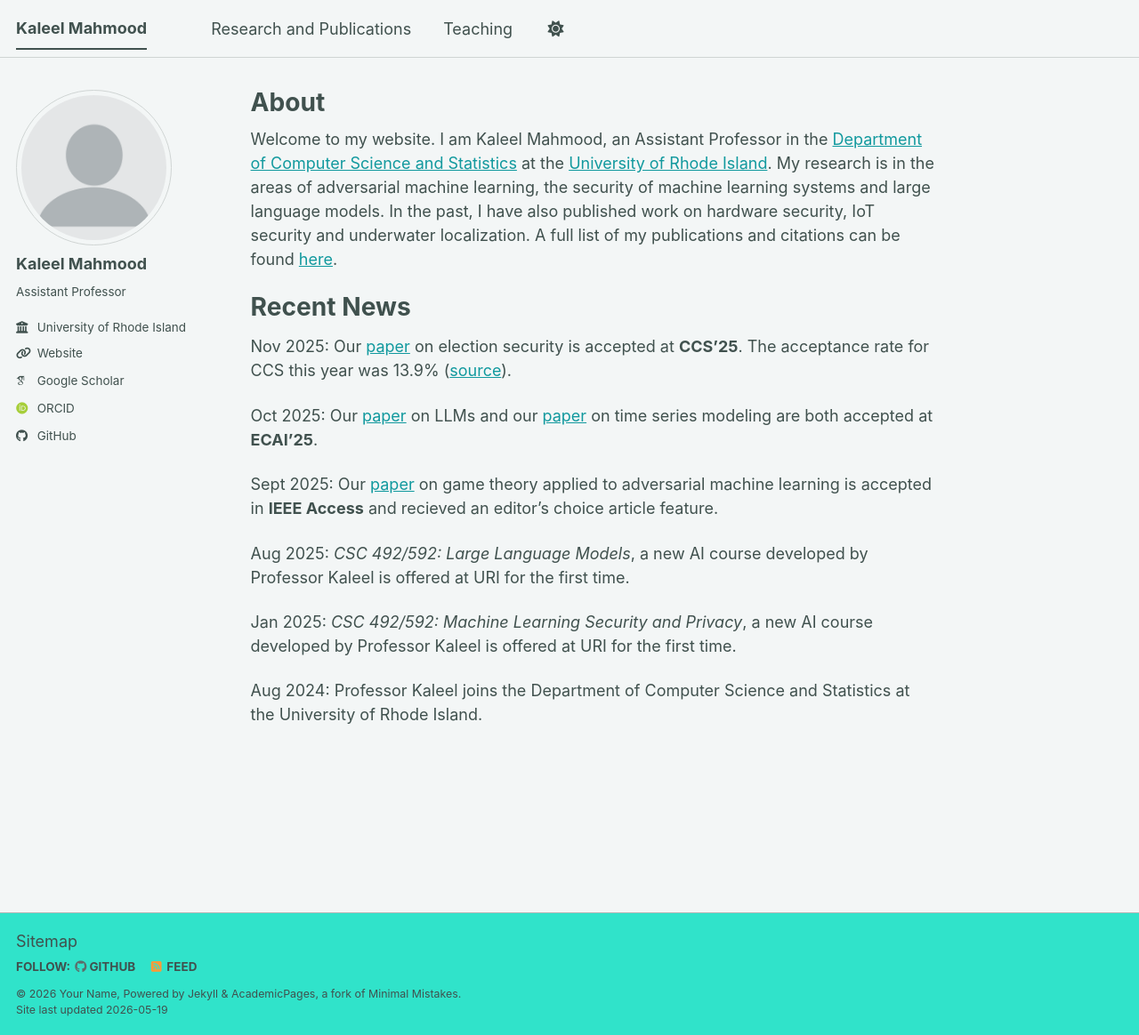
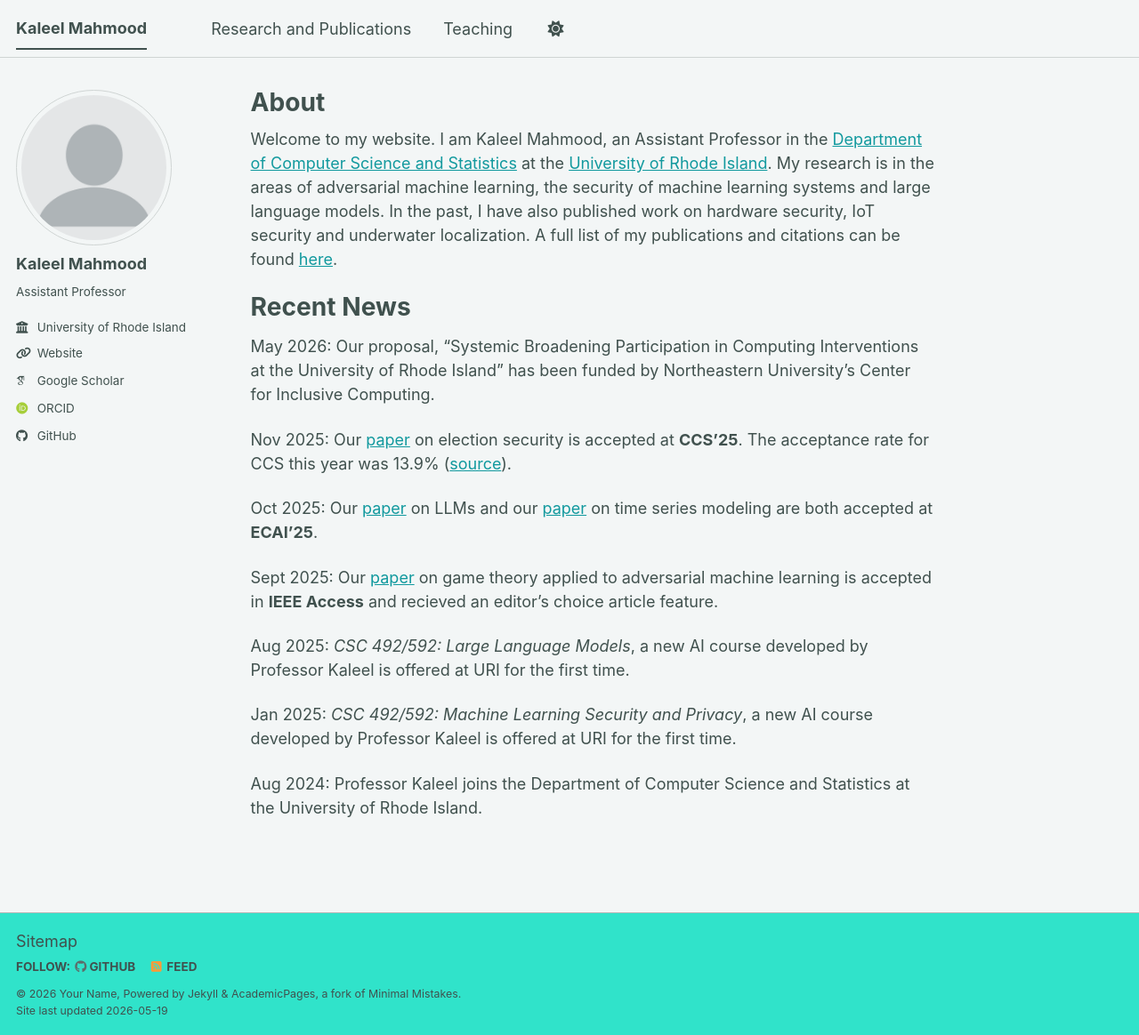
Before and after one commit to MetaMain/kaleel, a Jekyll site: the page built from _pages/about.md, in a window 1280 px wide and 1164 px high. Shown: the whole window at 89% size. Built offline with Jekyll 4.4.1, drawn with Linux system fonts in a browser that asks for light colours; some web fonts are replaced; a script bundle is joined from its source files by our own code; library files that are not in the unit come from our copies.

Commit message:
Update about.md

```diff
--- a/_pages/about.md
+++ b/_pages/about.md
@@ -11,7 +11,7 @@ Welcome to my website. I am Kaleel Mahmood, an Assistant Professor in the [Depar
 
 Recent News
 ======
-
+May 2026: Our proposal, "Systemic Broadening Participation in Computing Interventions at the University of Rhode Island" has been funded by Northeastern University's Center for Inclusive Computing.
 
 Nov 2025: Our [paper](https://arxiv.org/abs/2506.14582) on election security is accepted at <b>CCS'25</b>. The acceptance rate for CCS this year was 13.9% ([source](https://github.com/puzhuoliu/Computer-Security-Conference-Acceptance-Rate)).
 
```
